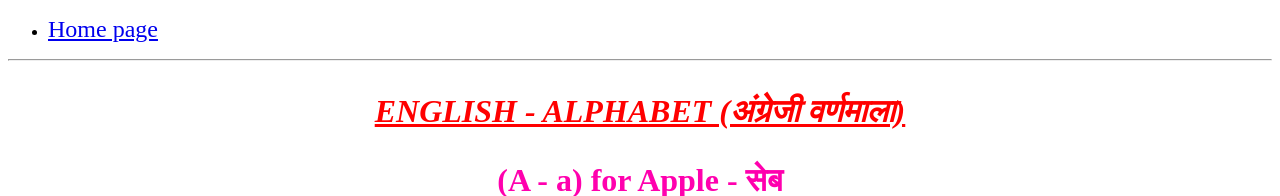
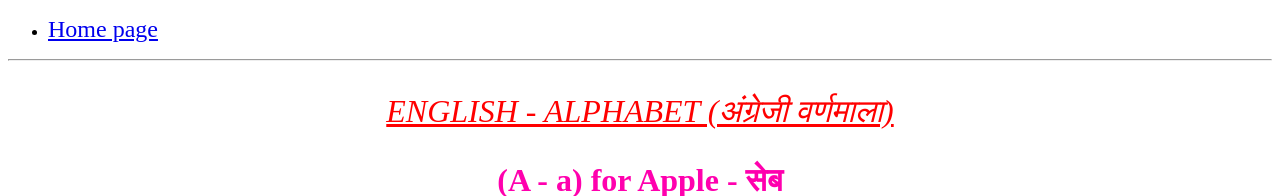
Before and after one commit to Rahul993432/EnglishAlphabet, a plain HTML site: page EnglishAlphabet.html in a window 1280 px wide. Shown: the top 196 px of the page. Drawn offline with Linux system fonts and the light colour scheme.

Commit message:
Add files via upload

```diff
--- a/EnglishAlphabet.html
+++ b/EnglishAlphabet.html
@@ -4,15 +4,15 @@
 <head>
     <title>EnglishAlphabet</title>
 </head>
+
+<body>
     <ul>
         <li><a href="index.html" style="font-size: x-large;">Home page</a></li>
     </ul>
     <hr />
 
-<body>
-    <h1>
-        <p style="color:red; text-align: center;"><u><i> ENGLISH - ALPHABET (अंग्रेजी वर्णमाला) </i></u></p>
-    </h1>
+        <p style="color:red; text-align: center; font-size: xx-large;"><u><i> ENGLISH - ALPHABET (अंग्रेजी वर्णमाला) </i></u></p>
+
     <p style="color:rgb(255, 0, 174); font-size: xx-large; text-align: center;"><b>(A - a) for Apple -
             सेब</b><br />
         <img src="apple.jpg" alt="Apple image" style="height: 200px; width: 200px;">
```
Lines whose indentation alone changed are shown as unchanged.
